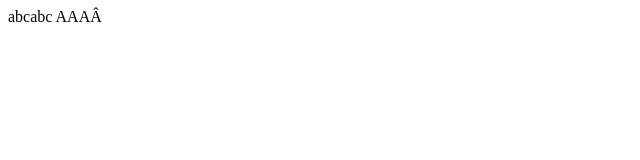
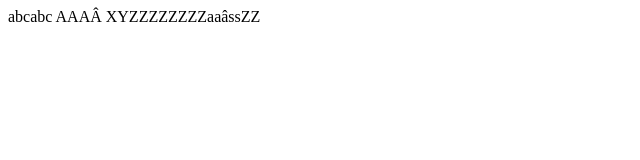
Before and after one commit to zeus1411/ecomerce, a plain HTML site: page index.html in a window 1280 px wide. Shown: the whole page, without its empty margins (0-640 px from the left). Drawn offline with Linux system fonts and the light colour scheme.

Commit message:
Update index.html

```diff
--- a/index.html
+++ b/index.html
@@ -10,6 +10,7 @@
 <body>
     <a>abcabc</a>
     <a>AAAÂ</a>
+    <a>XYZZZZZZZZaaâssZZ</a>
 </body>
 
 </html>
```
